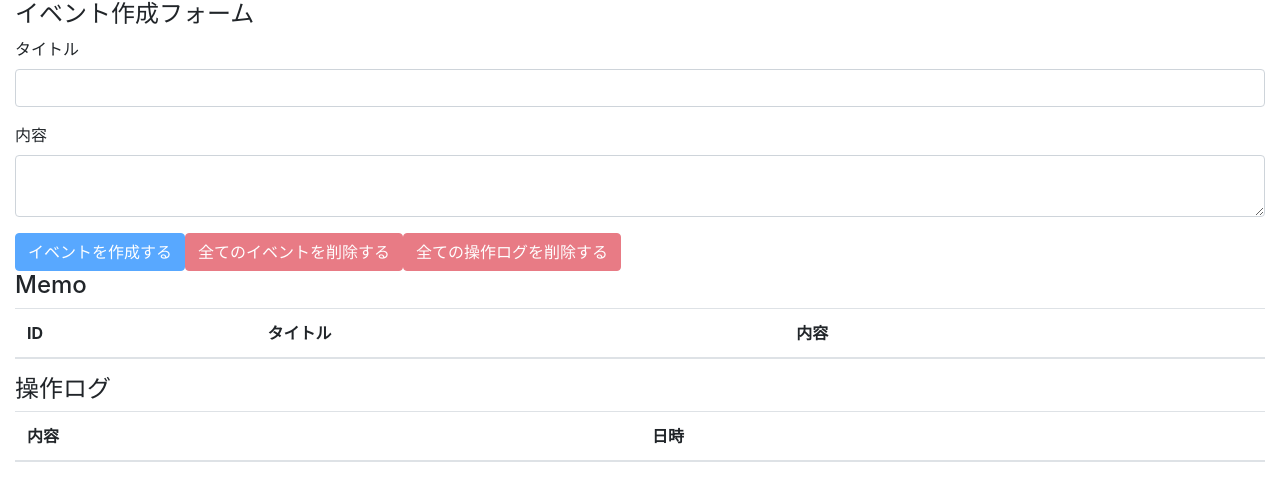
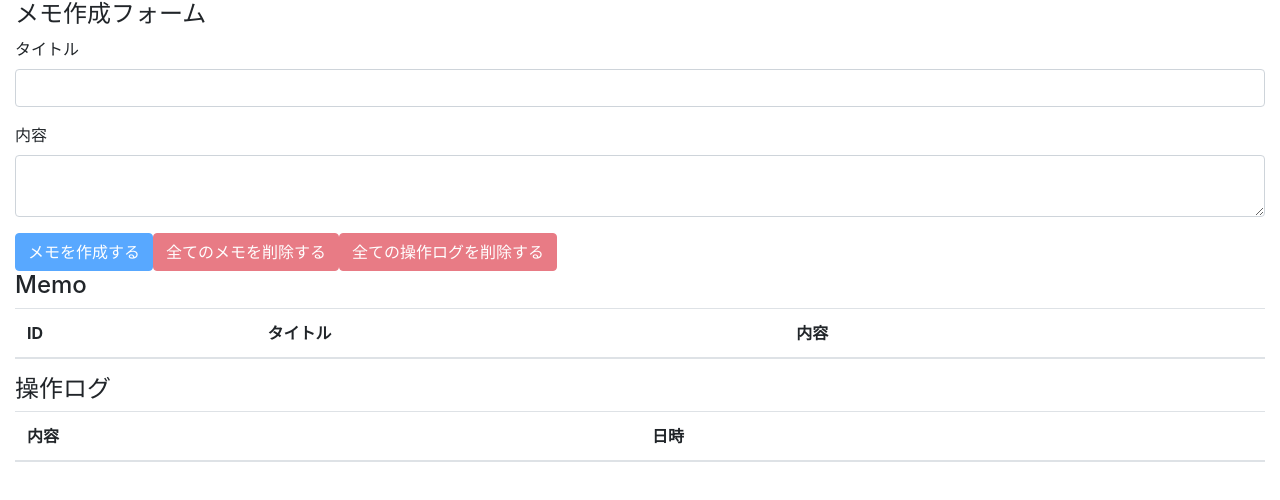
Before and after one commit to sakamotodd/react-hooks-101, a React (Create React App) app: page / in a window 1280 px wide. Shown: the top 500 px of the page. Built offline with nearby package versions, Linux system fonts and the light colour scheme.

Commit message:
fix events

```diff
--- a/src/components/Event.js
+++ b/src/components/Event.js
@@ -8,14 +8,14 @@ const Event = ({ event }) => {
   const id = event.id;
   const handleClickDeleteButton = () => {
     const result = window.confirm(
-      `メモ(id=${id})を本当に削除しても良いですか`
+      `メモ(ID=${id})を本当に削除しても良いですか`
     );
     if (result) {
       dispatch({ type: DELETE_EVENT, id });
 
       dispatch({
         type:ADD_OPERATION_LOG,
-        description:`メモ(id=${id})を削除しました。`,
+        description:`メモ(ID=${id})を削除しました。`,
         operateAt: timeCurrentIso8601()
       })
     }
--- a/src/components/EventForm.js
+++ b/src/components/EventForm.js
@@ -23,7 +23,7 @@ const EventForm = () => {
     });
     dispatch({
       type: ADD_OPERATION_LOG,
-      description: 'イベントを作成しました。',
+      description: 'メモを作成しました。',
       operateAt: timeCurrentIso8601(),
     });
     setTitle('');
@@ -33,13 +33,13 @@ const EventForm = () => {
   const deleteAllEvents = (e) => {
     e.preventDefault();
     const result = window.confirm(
-      '全てのイベントを本当に削除しても良いですか？'
+      '全てのメモを本当に削除しても良いですか？'
     );
     if (result) {
       dispatch({ type: DELETE_ALL_EVENT });
       dispatch({
         type: ADD_OPERATION_LOG,
-        description: '全てのイベントを削除しました。',
+        description: '全てのメモを削除しました。',
         operateAt: timeCurrentIso8601()
       });
     }
@@ -60,7 +60,7 @@ const EventForm = () => {
 
   return (
     <React.Fragment>
-      <h4>イベント作成フォーム</h4>
+      <h4>メモ作成フォーム</h4>
       <form>
         <div className="form-group">
           <label htmlFor="formEventTitle">タイトル</label>
@@ -87,14 +87,14 @@ const EventForm = () => {
           onClick={addEvent}
           disabled={unCreatable}
         >
-          イベントを作成する
+          メモを作成する
         </button>
         <button
           className="btn btn-danger"
           onClick={deleteAllEvents}
           disabled={state.events.length === 0}
         >
-          全てのイベントを削除する
+          全てのメモを削除する
         </button>
         <button
           className="btn btn-danger"
```
